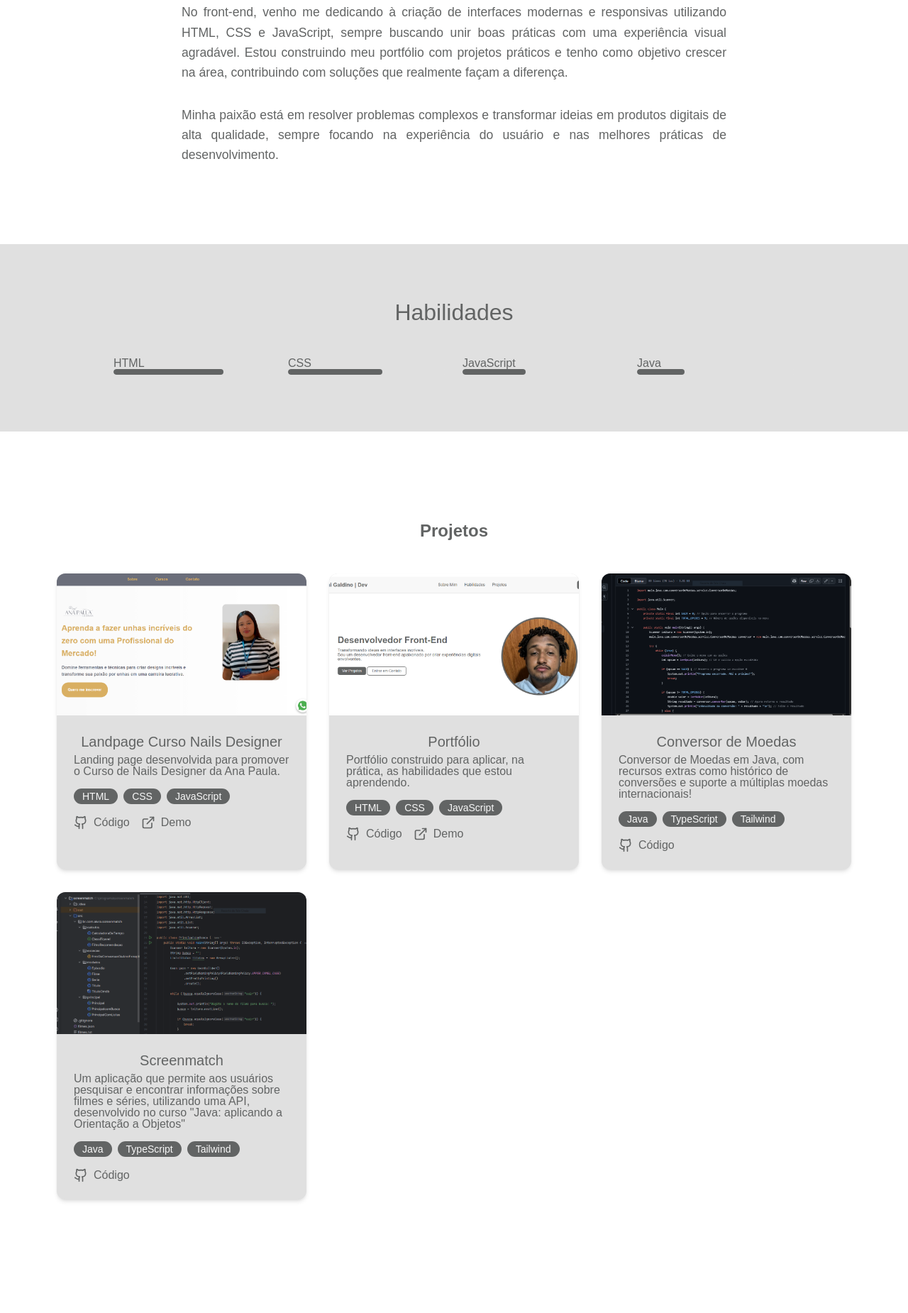
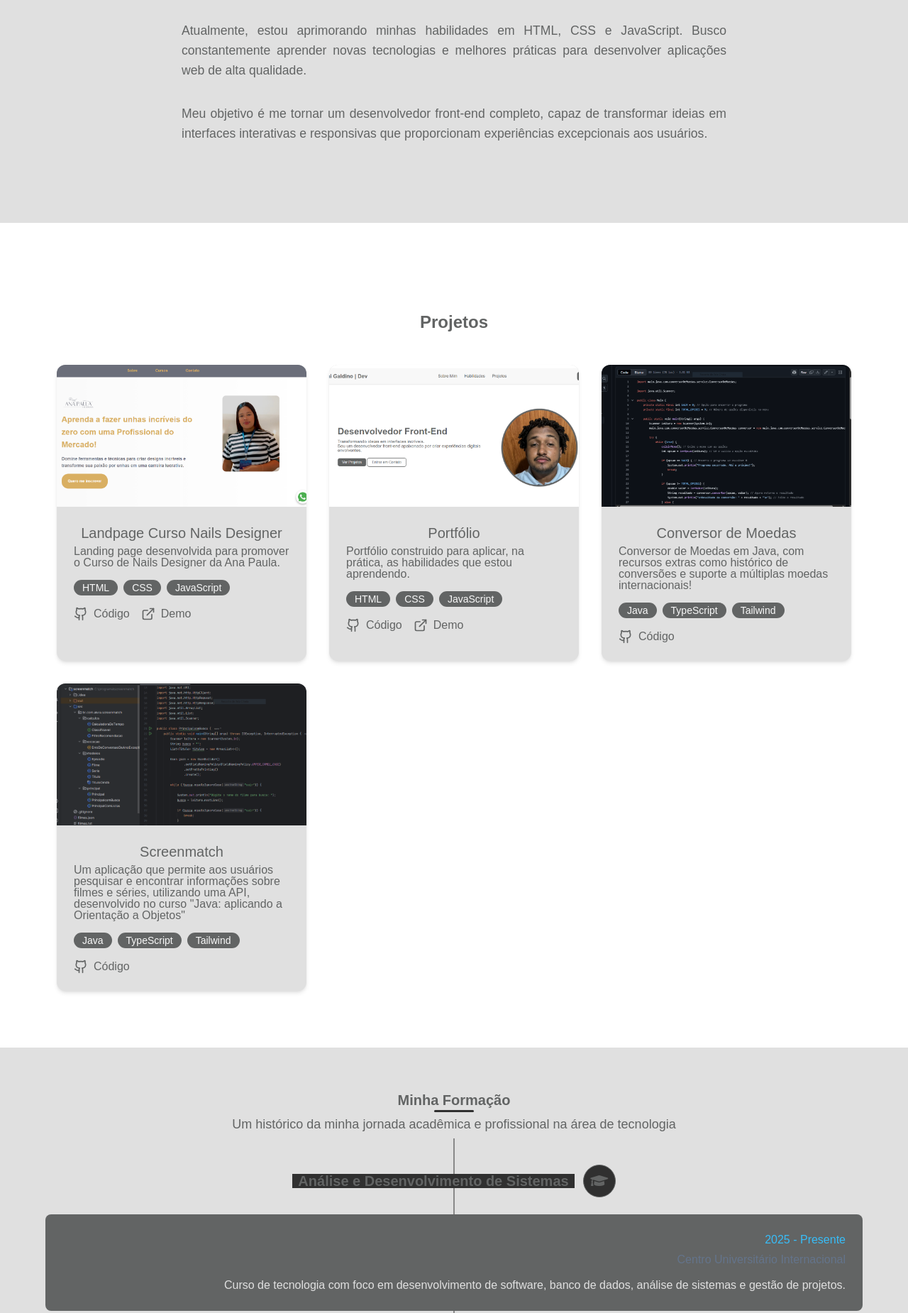
Before and after one commit to geovanigaldino/portfolio, a plain HTML site: page index.html in a window 1280 px wide. Shown: the part 950-2800 px from the top of the page at 71% size. Before the commit the page ends 2720 px from the top, so only its background shows below. Drawn offline with Linux system fonts and the light colour scheme; files whose address does not match are found by name.

Commit message:
Adiciona novos projetos à seção de projetos, incluindo descrições, tecnologias utilizadas e links para código e demonstração. Atualiza a seção de formação com informações detalhadas sobre o curso de Análise e Desenvolvimento de Sistemas

```diff
--- a/assets/styles/style.css
+++ b/assets/styles/style.css
@@ -95,8 +95,8 @@ nav a:hover {
 
 /* Section Hero */
 .hero {
-    padding: 40px 20px;
-    margin: 20px;
+    padding: 108px 20px;
+    margin: 30px;
 }
 
 .hero-container {
@@ -140,14 +140,23 @@ nav a:hover {
 /* Section About */
 .about {
     padding: 5rem 0;
-
+    background-color: var(--secondary-color);
 }
 
-.about h2,
-.skills h2 {
+.about h2 {
     font-size: 2rem;
     text-align: center;
-    margin-bottom: 3rem;
+    margin-bottom: 2rem;
+}
+
+.about h3 {
+    font-size: 1rem;
+    text-align: center;
+    margin-bottom: 2rem;
+}
+
+.about-content__tittle {
+    text-align: justify !important;
 }
 
 .about-content {
@@ -161,46 +170,6 @@ nav a:hover {
     line-height: 1.6;
     margin-bottom: 2rem;
     text-align: justify;
-}
-
-/* Skills */
-.skills {
-    padding: 5rem 10rem;
-    background-color: var(--secondary-color);
-}
-
-.skills-grid {
-    display: grid;
-    grid-template-columns: repeat(auto-fill, minmax(200px, 1fr));
-    gap: 1.5rem;
-}
-
-.skills-card {
-    background-color: var(--text-color);
-    padding: 1.5rem;
-    border-radius: 0.5rem;
-    box-shadow:
-        0 4px 6px -1px rgba(0, 0, 0, 0.1),
-        0 2px 4px -2px rgba(0, 0, 0, 0.1);
-}
-
-.skills-card h3 {
-    margin-bottom: 1rem;
-    color: #fff;
-}
-
-.skill-bar {
-    height: 0.5rem;
-    background-color: var(--secondary-color);
-    border-radius: 0.5rem;
-    overflow: hidden;
-}
-
-.skill-progress {
-    height: 100%;
-    background-color: var(--text-color);
-    border-radius: 9999px;
-    transition: width 0.5s ease-in-out;
 }
 
 /* Projects Section */
@@ -287,3 +256,148 @@ nav a:hover {
 .project-link:hover {
     color: var(--primary-color);
 }
+
+/* Section training */
+.training {
+    text-align: center;
+    padding: 4rem;
+    position: relative;
+    background-color: var(--secondary-color);
+}
+
+.training h2 {
+    color: var(--text-color);
+    font-weight: 800;
+    font-size: 1.25rem;
+    margin-bottom: 0.5rem;
+    display: inline-block;
+    position: relative;
+}
+
+.training h2::after {
+    content: "";
+    display: block;
+    height: 3px;
+    width: 56px;
+    background-color: #303030;
+    margin: 0.25rem auto 0;
+    border-radius: 2px;
+}
+
+p.subtitle {
+    columns: #64748b;
+    font-size: 1rem;
+    margin-bottom: 3rem;
+}
+
+.line {
+    position: absolute;
+    top: 8rem;
+    left: 50%;
+    transform: translateX(-50%);
+    width: 1px;
+    height: calc(100% - 4rem);
+    background-color: #303030;
+    z-index: 0;
+}
+
+.content-wrapper {
+    position: relative;
+    z-index: 1;
+    max-width: 768px;
+    margin: 0 auto;
+}
+
+.title-row {
+    display: flex;
+    justify-content: center;
+    align-items: center;
+    margin-bottom: 1.5rem;
+    position: relative;
+    z-index: 1;
+}
+
+.title-row h3 {
+    color: #626464;
+    font-weight: 600;
+    font-size: 1.125rem;
+    background-color: #303030;
+    padding: 0 0.5rem;
+    margin: 0;
+}
+
+.icon-circle {
+    margin-left: 0.75rem;
+    width: 2.5rem;
+    height: 2.5rem;
+    border: 1.5px solid #626464;
+    border-radius: 50%;
+    color: #626464;
+    display: flex;
+    justify-content: center;
+    align-items: center;
+    font-size: 1.125rem;
+    background-color: #303030;
+}
+
+.card {
+    background-color: #626464;
+    border-radius: 0.5rem;
+    padding: 1.5rem;
+    text-align: right;
+    color: var(--secondary-color);
+    line-height: 1.5;
+    position: relative;
+    z-index: 1;
+}
+
+.card .date {
+    color: #38bdf8;
+    font-weight: 500;
+    font-size: 0.875rem;
+    margin-bottom: 0.25rem;
+}
+.card .school {
+    color: #64748b;
+    font-size: 0.875rem;
+    margin-bottom: 0.75rem;
+}
+.card .description {
+    font-size: 0.875rem;
+    margin: 0;
+}
+
+.timeline-line {
+    content: "";
+    position: absolute;
+    top: 0;
+    bottom: 0;
+    left: 50%;
+    width: 1px;
+    background-color: #1e293b; /* Tailwind slate-800 */
+    transform: translateX(-50%);
+    z-index: 0;
+}
+
+/* Responsive */
+@media (min-width: 640px) {
+    h2 {
+    font-size: 1.5rem;
+    }
+    p.subtitle {
+    font-size: 1.125rem;
+    }
+    .title-row h3 {
+    font-size: 1.25rem;
+    }
+    .icon-circle {
+    font-size: 1.25rem;
+    width: 2.75rem;
+    height: 2.75rem;
+    }
+    .card .date,
+    .card .school,
+    .card .description {
+    font-size: 1rem;
+    }
+}
--- a/index.html
+++ b/index.html
@@ -5,6 +5,7 @@
     <meta name="viewport" content="width=device-width, initial-scale=1.0" />
     <title>Geovani Galdino | Dev</title>
     <link rel="stylesheet" href="assets/styles/style.css"/>
+    <link rel="stylesheet" href="https://cdnjs.cloudflare.com/ajax/libs/font-awesome/5.15.3/css/all.min.css"/>
   </head>
   <body>
     <header class="header">
@@ -14,9 +15,10 @@
         </div>
 
         <nav class="nav" id="nav">
+          <a href="#">Início</a>
           <a href="#">Sobre Mim</a>
-          <a href="#">Habilidades</a>
           <a href="#">Projetos</a>
+          <a href="#">Formação</a>
         </nav>
 
         <div class="button">
@@ -31,7 +33,7 @@
             <div class="hero-content">
               <div class="hero-text">
                 <h2>Desenvolvedor Front-End</h2>
-                  <p>Transformando ideias em interfaces incríveis. <br>Sou um desenvolvedor front-end apaixonado por criar experiências digitais envolventes.</p>
+                <p>Estudante de Análise e Desenvolvimento de Sistemas, apaixonado por criar interfaces interativas e responsivas que proporcionam experiências incríveis aos usuários.</p>
                 <div class="hero-text__button">
                   <a href="#projetos" class="btn">Ver Projetos</a>
                   <a href="#contact" class="btn btn-outline">Entrar em Contato</a>
@@ -45,53 +47,19 @@
       </section>
 
       <section id="about" class="about">
-            <div class="about-">
+          <div class="about-content">
             <h2>Sobre Mim</h2>
+            <h3>Conheça um pouco mais sobre minha jornada e objetivos profissionais</h3>
             <div class="about-content">
               <p>
-                    Sou um desenvolvedor front-end em início de carreira, com grande interesse em tecnologia e em constante aprendizado. Atualmente, estou cursando Análise e Desenvolvimento de Sistemas e participando de uma formação em back-end com Java, o que tem ampliado minha visão sobre desenvolvimento de software como um todo.
+                Sou um estudante de Análise e Desenvolvimento de Sistemas com foco em desenvolvimento front-end. Minha paixão está em criar interfaces que não apenas são bonitas, mas também funcionais e acessíveis.
               </p>
               <p>
-                    No front-end, venho me dedicando à criação de interfaces modernas e responsivas utilizando HTML, CSS e JavaScript, sempre buscando unir boas práticas com uma experiência visual agradável. Estou construindo meu portfólio com projetos práticos e tenho como objetivo crescer na área, contribuindo com soluções que realmente façam a diferença.
+                Atualmente, estou aprimorando minhas habilidades em HTML, CSS e JavaScript. Busco constantemente aprender novas tecnologias e melhores práticas para desenvolver aplicações web de alta qualidade.
               </p>
               <p>
-                    Minha paixão está em resolver problemas complexos e transformar ideias em produtos digitais de alta qualidade, sempre focando na experiência do usuário e nas melhores práticas de desenvolvimento.
+                Meu objetivo é me tornar um desenvolvedor front-end completo, capaz de transformar ideias em interfaces interativas e responsivas que proporcionam experiências excepcionais aos usuários.
               </p>
-              </div>
-            </div>
-        </section>
-
-        <section class="skills" id="skills">
-            <div class="skills-container">
-              <h2>Habilidades</h2>
-                <div class="skills-grid">
-                    <div class="skill-card">
-                        <h3>HTML</h3>
-                        <div class="skill-bar">
-                            <div class="skill-progress" style="width: 70%"></div>
-                        </div>
-                    </div>
-
-                    <div class="skill-card">
-                        <h3>CSS</h3>
-                        <div class="skill-bar">
-                            <div class="skill-progress" style="width: 60%"></div>
-                        </div>
-                    </div>
-
-                    <div class="skill-card">
-                        <h3>JavaScript</h3>
-                        <div class="skill-bar">
-                            <div class="skill-progress" style="width: 40%"></div>
-                        </div>
-                    </div>
-
-                    <div class="skill-card">
-                        <h3>Java</h3>
-                        <div class="skill-bar">
-                            <div class="skill-progress" style="width: 30%"></div>
-                        </div>
-                    </div>
             </div>
           </div>
       </section>
@@ -101,9 +69,7 @@
           <h2 class="projects-title">Projetos</h2>
           <div class="projects-grid">
             <article class="project-card">
-                <img src="assets/images/tela-inicial-landpage-curso-nails.PNG"
-                     alt="Landing page Curso de Unhas"
-                     loading="lazy">
+              <img src="assets/images/tela-inicial-landpage-curso-nails.PNG" alt="Landing page Curso de Unhas" loading="lazy">
               <div class="project-content">
                   <h3>Landpage Curso Nails Designer</h3>
                   <p>Landing page desenvolvida para promover o Curso de Nails Designer da Ana Paula. </p>
@@ -214,6 +180,30 @@
           </div>
         </div>
       </section>
+
+      <section id="training" class="training">
+        <h2>Minha Formação</h2>
+        <p class="subtitle">Um histórico da minha jornada acadêmica e profissional na área de tecnologia</p>
+
+        <div class="line"></div>
+
+        <div class="content-wrapper">
+          <div class="title-row">
+            <h3>Análise e Desenvolvimento de Sistemas</h3>
+            <div class="icon-circle" aria-label="Ícone de chapéu de formatura">
+              <i class="fas fa-graduation-cap" aria-hidden="true"></i>
+            </div>
+          </div>
+        </div>
+
+        <div class="card">
+          <p class="date">2025 - Presente</p>
+          <p class="school">Centro Universitário Internacional</p>
+          <p class="description">Curso de tecnologia com foco em desenvolvimento de software, banco de dados, análise de sistemas e gestão de projetos.</p>
+        </div>
+
+      </section>
+
     </main>
 
     <script src="script.js"></script>
```
Lines whose indentation alone changed are shown as unchanged.
